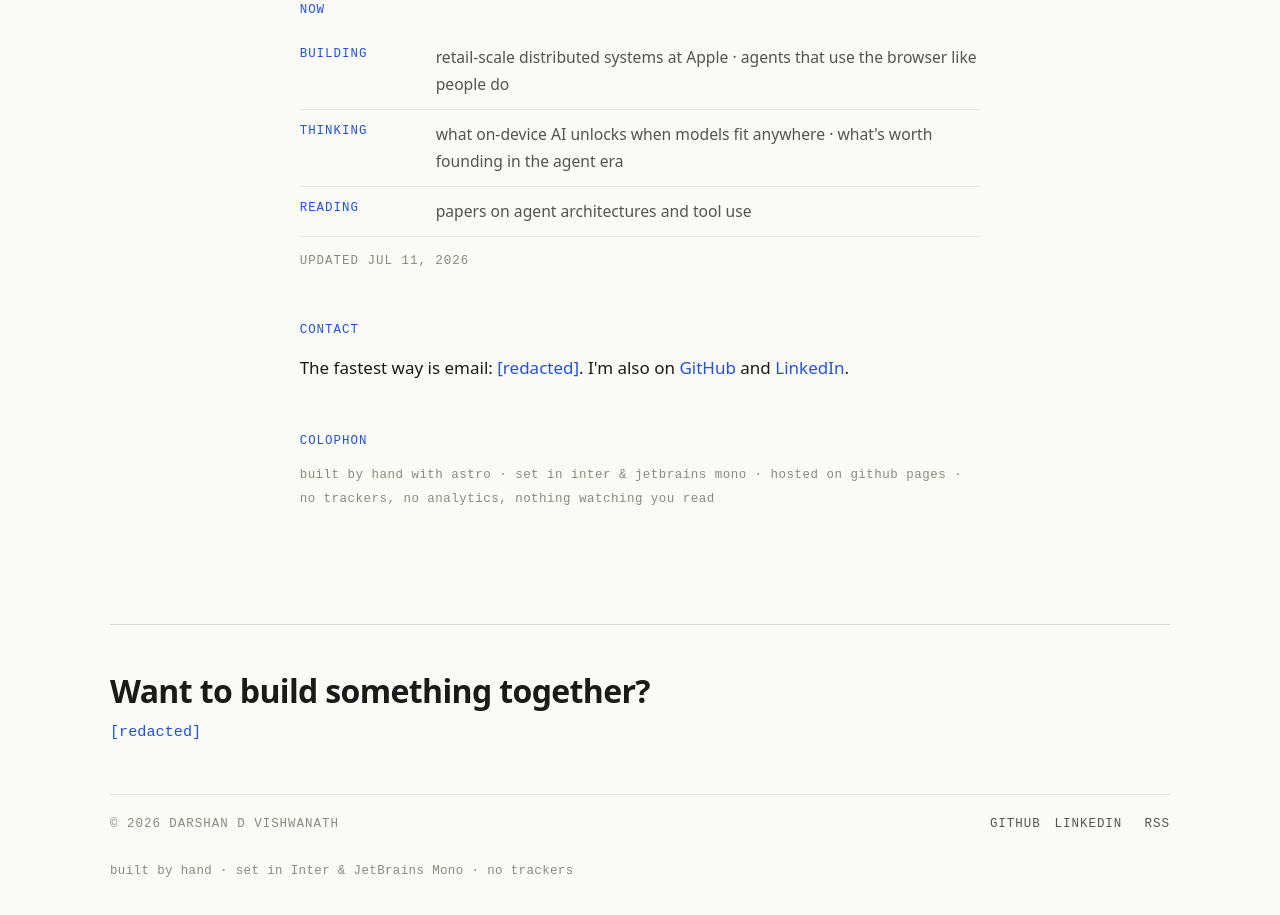
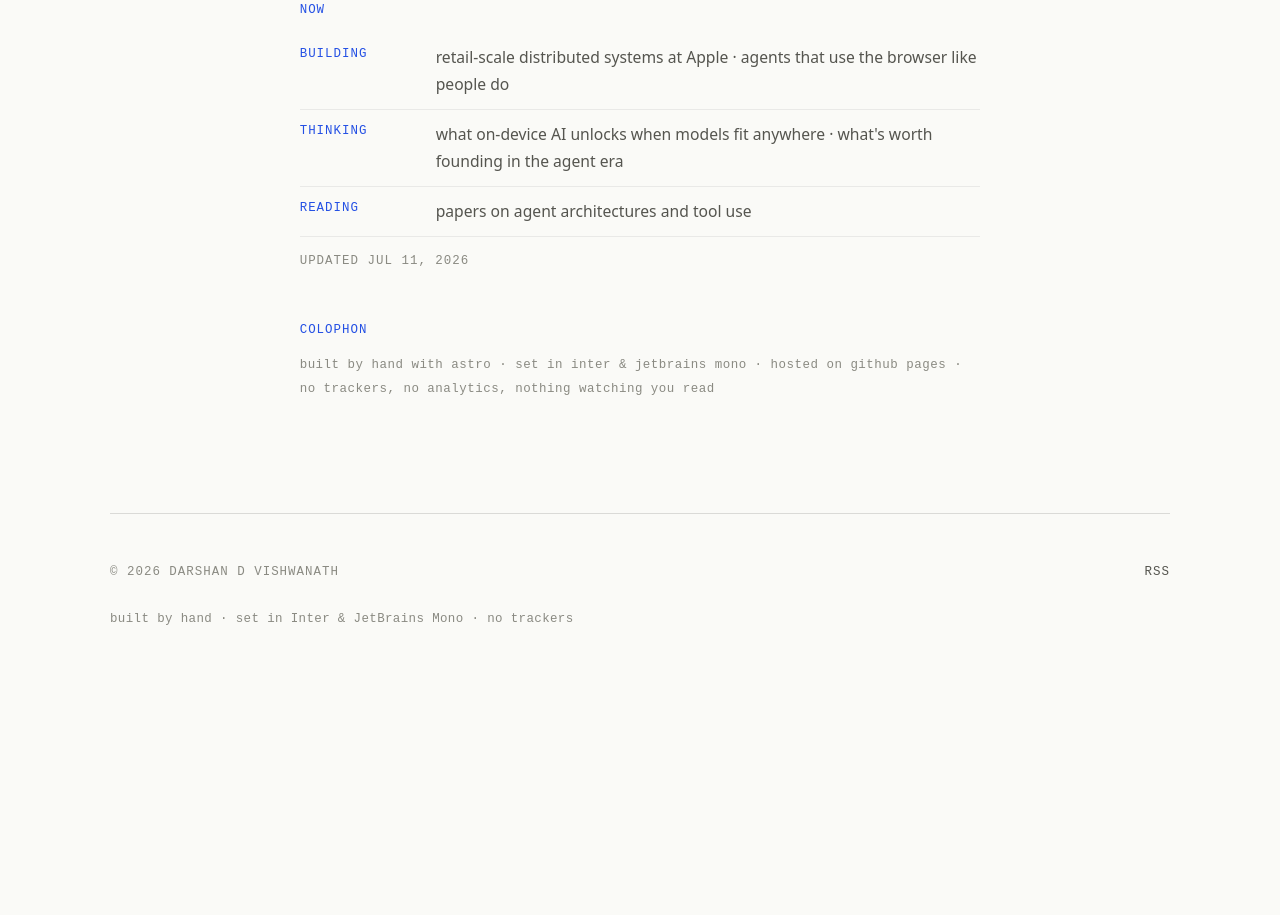
Before and after one commit to darshandv/darshandv.github.io, an Astro site: page /about in a window 1280 px wide. Shown: the part 1224-2139 px from the top of the page. After the commit the page ends 1908 px from the top, so only its background shows below. Built offline with nearby package versions, Linux system fonts and the light colour scheme; Astro itself is replaced by a stand-in of ours.

Commit message:
Remove all contact information from the site
No email, GitHub profile link, or LinkedIn link anywhere: dropped from
the Footer CTA/social row, the About Contact section, and site.ts.
Updated the SPEC facts ledger and CLAUDE.md hard rules to record this
as a binding policy so future content additions don't reintroduce it.

```diff
--- a/src/components/Footer.astro
+++ b/src/components/Footer.astro
@@ -4,14 +4,9 @@ import { url } from '../lib/utils';
 ---
 
 <footer class="container">
-  <div class="cta">
-    <h2>Want to build something together?</h2>
-    <a class="email" href={`mailto:${site.email}`}>{site.email}</a>
-  </div>
   <div class="bottom">
     <span class="meta">© {new Date().getFullYear()} {site.name}</span>
     <span class="meta links">
-      {site.socials.map((s) => <a href={s.url} rel="me noopener">{s.label}</a>)}
       <a href={url('/rss.xml')}>RSS</a>
     </span>
   </div>
@@ -21,28 +16,15 @@ import { url } from '../lib/utils';
 <style>
   footer {
     margin-top: var(--section-gap);
+    padding-top: 3rem;
     padding-bottom: 2.5rem;
-  }
-  .cta {
     border-top: 1px solid var(--line);
-    padding-top: 3rem;
-    margin-bottom: 3rem;
-  }
-  .cta h2 {
-    font-size: clamp(1.4rem, 3.4vw, 2rem);
-    margin-bottom: 0.4rem;
-  }
-  .email {
-    font-family: var(--font-mono);
-    font-size: 0.95rem;
   }
   .bottom {
     display: flex;
     justify-content: space-between;
     flex-wrap: wrap;
     gap: 0.6rem;
-    border-top: 1px solid var(--line-faint);
-    padding-top: 1.2rem;
   }
   .links a {
     margin-left: 1.1em;
--- a/src/data/site.ts
+++ b/src/data/site.ts
@@ -6,9 +6,4 @@ export const site = {
     'Darshan D Vishwanath, software engineer at Apple. From sub-millisecond camera kernels on millions of Galaxy phones to retail systems serving customers in every country, plus bets on agents and local AI.',
   location: 'Austin, TX',
   statusLine: 'LOC: AUSTIN, TX · ROLE: SWE @ APPLE · STATUS: BUILDING',
-  email: '[redacted]',
-  socials: [
-    { label: 'GitHub', url: '[redacted]' },
-    { label: 'LinkedIn', url: '[redacted]' },
-  ],
 } as const;
--- a/src/pages/about.astro
+++ b/src/pages/about.astro
@@ -1,7 +1,6 @@
 ---
 import Base from '../layouts/Base.astro';
 import NowReadout from '../components/NowReadout.astro';
-import { site } from '../data/site';
 
 const story = [
   `I grew up in Karnataka, India, and studied computer science at NIT Karnataka.
@@ -59,19 +58,6 @@ const story = [
     </section>
 
     <section class="block">
-      <h2 class="meta head">Contact</h2>
-      <p>
-        The fastest way is email: <a href={`mailto:${site.email}`}>{site.email}</a>.
-        I'm also on
-        {site.socials.map((s, i) => (
-          <>
-            <a href={s.url} rel="me noopener">{s.label}</a>{i < site.socials.length - 1 ? ' and ' : '.'}
-          </>
-        ))}
-      </p>
-    </section>
-
-    <section class="block">
       <h2 class="meta head">Colophon</h2>
       <p class="meta colophon-text">
         built by hand with astro · set in inter &amp; jetbrains mono · hosted on
```
